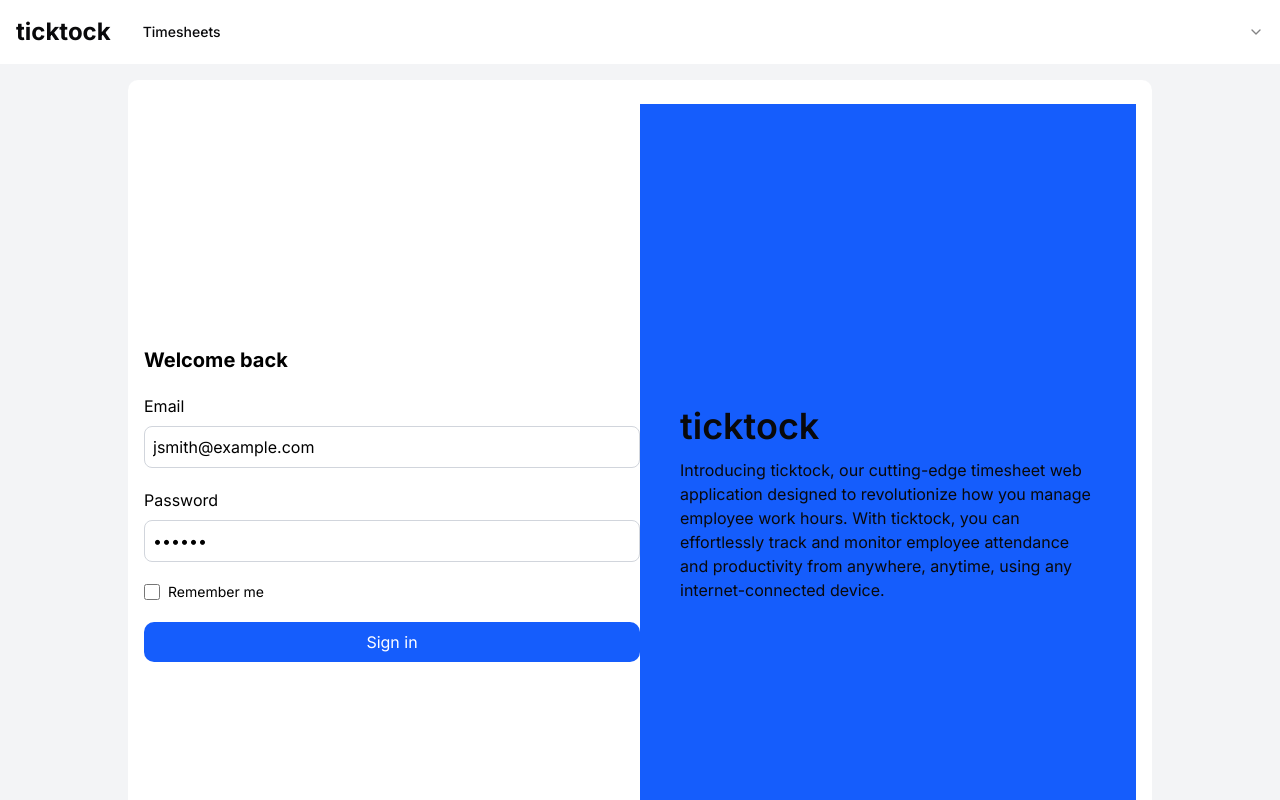
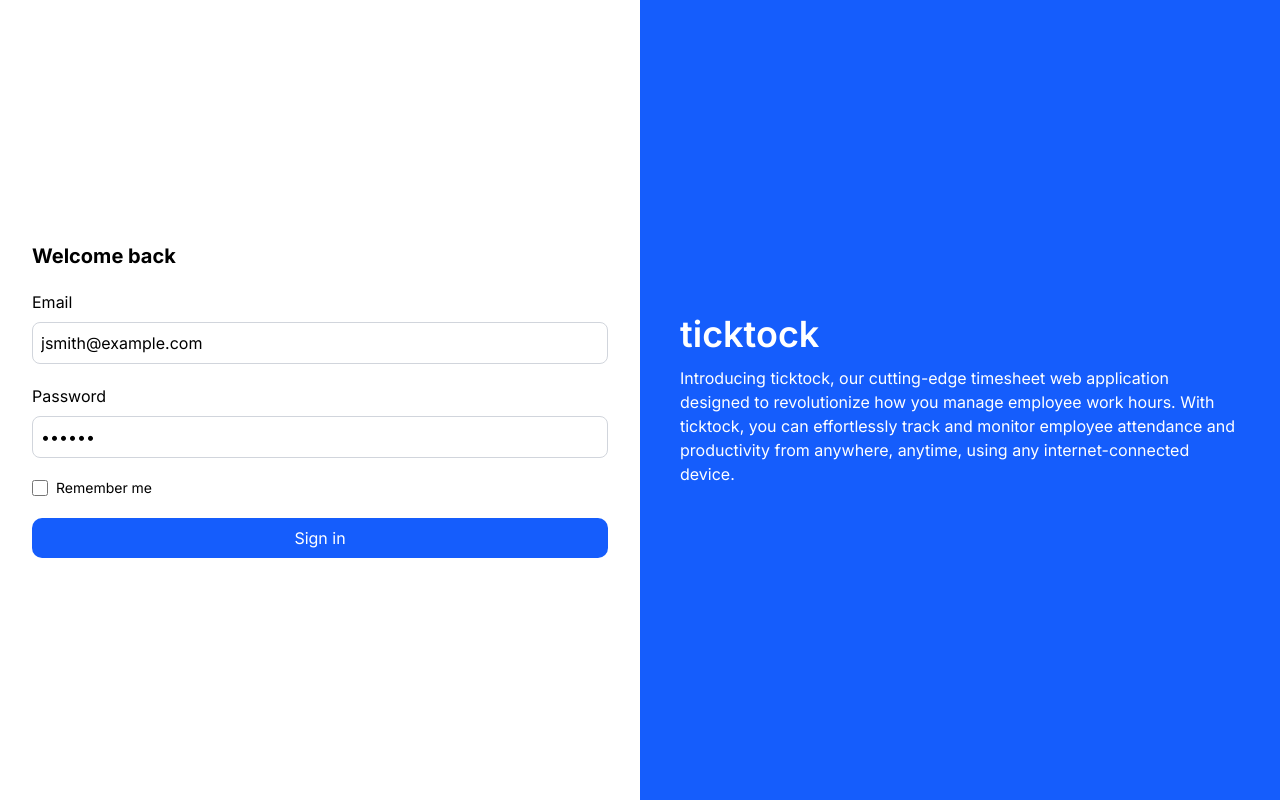
Before and after one commit to Manoj-Kumar-Munda/timesheet-assignment, a Next.js app: page /login in a window 1280 px wide. Shown: the top 800 px of the page. Built offline with nearby package versions, Linux system fonts and the light colour scheme; no server answers.

Commit message:
fix layout and routing

```diff
--- a/app/(auth)/login/page.tsx
+++ b/app/(auth)/login/page.tsx
@@ -2,7 +2,7 @@ import { LoginForm } from "./login-form";
 
 export default function LoginPage() {
   return (
-    <div className="min-h-screen w-full h-full flex">
+    <div className="min-h-screen w-full h-full flex text-white">
       <LoginForm />
 
       <div className="bg-blue-600  basis-1/2  flex-col justify-center gap-3 px-10 hidden md:flex">
--- /dev/null
+++ b/app/dashboard/layout.tsx
@@ -0,0 +1,20 @@
+import Footer from "@/components/footer";
+import Header from "@/components/header";
+
+export default function DashboardLayout({
+  children,
+}: {
+  children: React.ReactNode;
+}) {
+  return (
+    <>
+      <Header />
+      <div className="flex-1 flex flex-col  px-4 py-4 lg:px-0   bg-gray-100">
+        <div className="lg:w-4/5 mx-auto w-full  bg-white rounded-lg shadow-2xs px-4 py-6 flex flex-col">
+          {children}
+        </div>
+      </div>
+      <Footer />
+    </>
+  );
+}
--- /dev/null
+++ b/app/dashboard/page.tsx
@@ -0,0 +1,12 @@
+import Dashboard from "@/components/dashboard/dashboard";
+
+export default function Home() {
+  return (
+    <div className="px-4 py-6 flex flex-col">
+      <h1 className="text-2xl font-bold mb-4">Your Timesheets</h1>
+      <div className="flex-1">
+        <Dashboard />
+      </div>
+    </div>
+  );
+}
--- a/app/layout.tsx
+++ b/app/layout.tsx
@@ -25,17 +25,7 @@ export default function RootLayout({
       <body
         className={`${inter.variable} antialiased min-h-screen flex flex-col`}
       >
-        <Providers>
-          <Header />
-          <main className="flex-1 bg-gray-100 flex flex-col">
-            <div className="flex-1 flex flex-col my-4 px-4 lg:px-0">
-              <div className="lg:w-4/5 mx-auto w-full  bg-white rounded-lg shadow-2xs px-4 py-6 flex flex-col">
-                {children}
-              </div>
-            </div>
-          </main>
-          <Footer />
-        </Providers>
+        <Providers>{children}</Providers>
       </body>
     </html>
   );
--- a/app/page.tsx
+++ b/app/page.tsx
@@ -1,12 +1,29 @@
-import Dashboard from "@/components/dashboard/dashboard";
+"use client";
 
-export default function Home() {
+import { useSession } from "next-auth/react";
+import { useRouter } from "next/navigation";
+import { useEffect } from "react";
+
+export default function HomePage() {
+  const { data: session, status } = useSession();
+  const router = useRouter();
+
+  useEffect(() => {
+    if (status === "loading") return;
+
+    if (session) {
+      router.push("/dashboard");
+    } else {
+      router.push("/login");
+    }
+  }, [session, status, router]);
+
   return (
-    <>
-      <h1 className="text-2xl font-bold mb-4">Your Timesheets</h1>
-      <div className="flex-1">
-        <Dashboard />
+    <div className="min-h-screen flex items-center justify-center">
+      <div className="text-center">
+        <div className="animate-spin rounded-full h-8 w-8 border-b-2 border-blue-600 mx-auto mb-4"></div>
+        <p className="text-gray-600">Loading...</p>
       </div>
-    </>
+    </div>
   );
 }
--- a/components/dashboard/timesheet-table.tsx
+++ b/components/dashboard/timesheet-table.tsx
@@ -69,7 +69,7 @@ const TimesheetTable = ({
               </TableCell>
               <TableCell>
                 <Link
-                  href={`/tasks?startDate=${
+                  href={`/dashboard/tasks?startDate=${
                     timesheet.startDate.split("T")[0]
                   }&endDate=${timesheet.endDate.split("T")[0]}`}
                   className="text-blue-600 hover:text-blue-800 text-sm font-medium"
```
Also changed, not shown: app/dashboard/tasks/page.tsx (renamed from app/tasks/page.tsx), app/dashboard/tasks/task-row.tsx (renamed from app/tasks/task-row.tsx).
